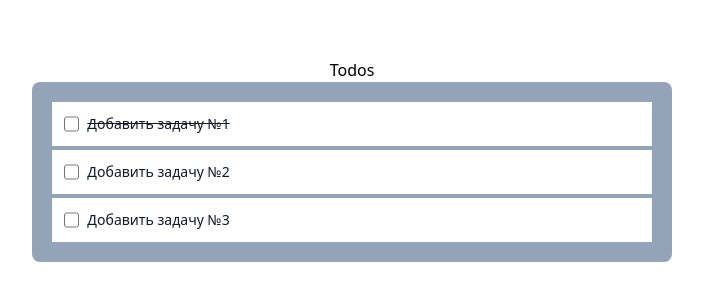
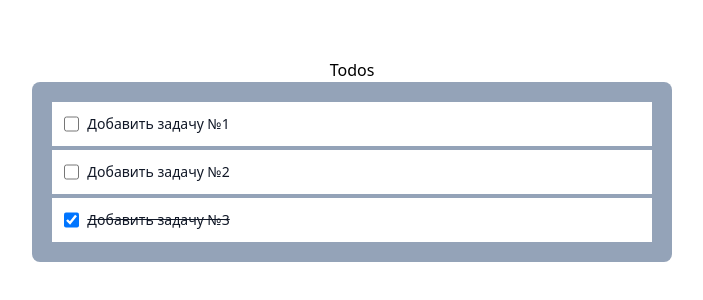
Before and after one commit to saleart-lesha/todo, a React (Create React App) app: page / in a window 1280 px wide. Shown: the part 326-626 px from the top of the page, without its empty margins (288-991 px from the left). Built offline with nearby package versions, Linux system fonts and the light colour scheme; data requests are answered from the project's data file.

Commit message:
feat: Выделение выполненной задачи
Соответствующее отображение выполненной задачи

```diff
--- a/server/db.json
+++ b/server/db.json
@@ -1,24 +1,24 @@
 {
   "tasks": [
     {
-      "id": 1,
       "taskName": "Добавить задачу №1",
-      "completed": true
+      "completed": false,
+      "id": "1"
     },
     {
-      "id": 2,
       "taskName": "Добавить задачу №2",
-      "completed": false
+      "completed": false,
+      "id": "2"
     },
     {
-      "id": 3,
       "taskName": "Добавить задачу №3",
-      "completed": false
+      "completed": true,
+      "id": "3"
     }
   ],
   "tasksCompleted": [
     {
-      "id": 1,
+      "id": "1",
       "taskCompletedName": "Добавить задачу №1"
     }
   ]
--- a/src/TodoCard.tsx
+++ b/src/TodoCard.tsx
@@ -1,10 +1,18 @@
-import React from 'react'
+import { useGetTasksQuery } from './entities/api/TaskService'
+import { ITasks } from './entities/model/ITasks'
 import TodoForm from './entities/ui/TodoForm'
 
 const TodoCard = () => {
+  const { data: tasks } = useGetTasksQuery()
   return (
     <div className=' bg-slate-400 w-1/2 rounded-lg p-4'>
-      <TodoForm />
+      <ul>
+        {tasks?.map((task: ITasks) => (
+          <li key={task.id} className='rounded-none bg-white m-1'>
+            <TodoForm task={task} />
+          </li>
+        ))}
+      </ul>
     </div>
   )
 }
--- a/src/entities/api/TaskService.ts
+++ b/src/entities/api/TaskService.ts
@@ -19,6 +19,7 @@ const taskService = TaskService.injectEndpoints({
           body,
         }
       },
+      invalidatesTags: ['Tasks'],
     }),
     getCompletedTasks: build.mutation<ITasksCompleted[], void>({
       query: () => ({
--- a/src/entities/ui/TodoForm.tsx
+++ b/src/entities/ui/TodoForm.tsx
@@ -1,43 +1,40 @@
-import React, { useEffect, useState } from 'react'
-import { useGetTasksQuery, useUpdateTasksMutation } from '../api/TaskService'
+import { useEffect, useState } from 'react'
+import { useUpdateTasksMutation } from '../api/TaskService'
 import { ITasks } from '../model/ITasks'
 
-const TodoForm = () => {
-  const [isCompleted, setIsCompleted] = useState(false)
-
-  const handleCompletedTask = () => {
-    if (!isCompleted) setIsCompleted(true)
-    else setIsCompleted(false)
+interface TodoFormProps {
+  task: ITasks
 }
 
-  const { data: tasks } = useGetTasksQuery()
+const TodoForm = ({ task }: TodoFormProps) => {
+  const [isCompleted, setIsCompleted] = useState(task.completed)
 
-  console.log(tasks)
+  useEffect(() => {
+    if (isCompleted) setIsCompleted(false)
+    else setIsCompleted(true)
+  }, [task.completed])
 
+  const [updateStatusTask] = useUpdateTasksMutation()
   return (
-    <ul>
-      {tasks &&
-        tasks.map((task: ITasks) => (
-          <li key={task.id} className='rounded-none bg-white m-1'>
     <div className='flex items-center ps-3'>
       <input
+        checked={task.completed}
         type='checkbox'
+        onClick={() => {
+          updateStatusTask({
+            id: task.id,
+            taskName: task.taskName,
+            completed: isCompleted,
+          })
+        }}
         value=''
         className='w-4 h-4 text-blue-600 bg-gray-100 border-gray-300 rounded focus:ring-blue-500 dark:focus:ring-blue-600 dark:ring-offset-gray-700 dark:focus:ring-offset-gray-700 focus:ring-2 dark:bg-gray-600 dark:border-gray-500'
       />
-              {task.completed ? (
+
       <label className='w-full py-3 ms-2 text-sm font-medium text-gray-900 dark:text-gray-300'>
-                  <span className='line-through'>{task.taskName}</span>
+        <span className={task.completed ? 'line-through' : ''}>{task.taskName}</span>
       </label>
-              ) : (
-                <label className='w-full py-3 ms-2 text-sm font-medium text-gray-900 dark:text-gray-300'>
-                  {task.taskName}
-                </label>
-              )}
     </div>
-          </li>
-        ))}
-    </ul>
   )
 }
 
```
Lines whose indentation alone changed are shown as unchanged.
